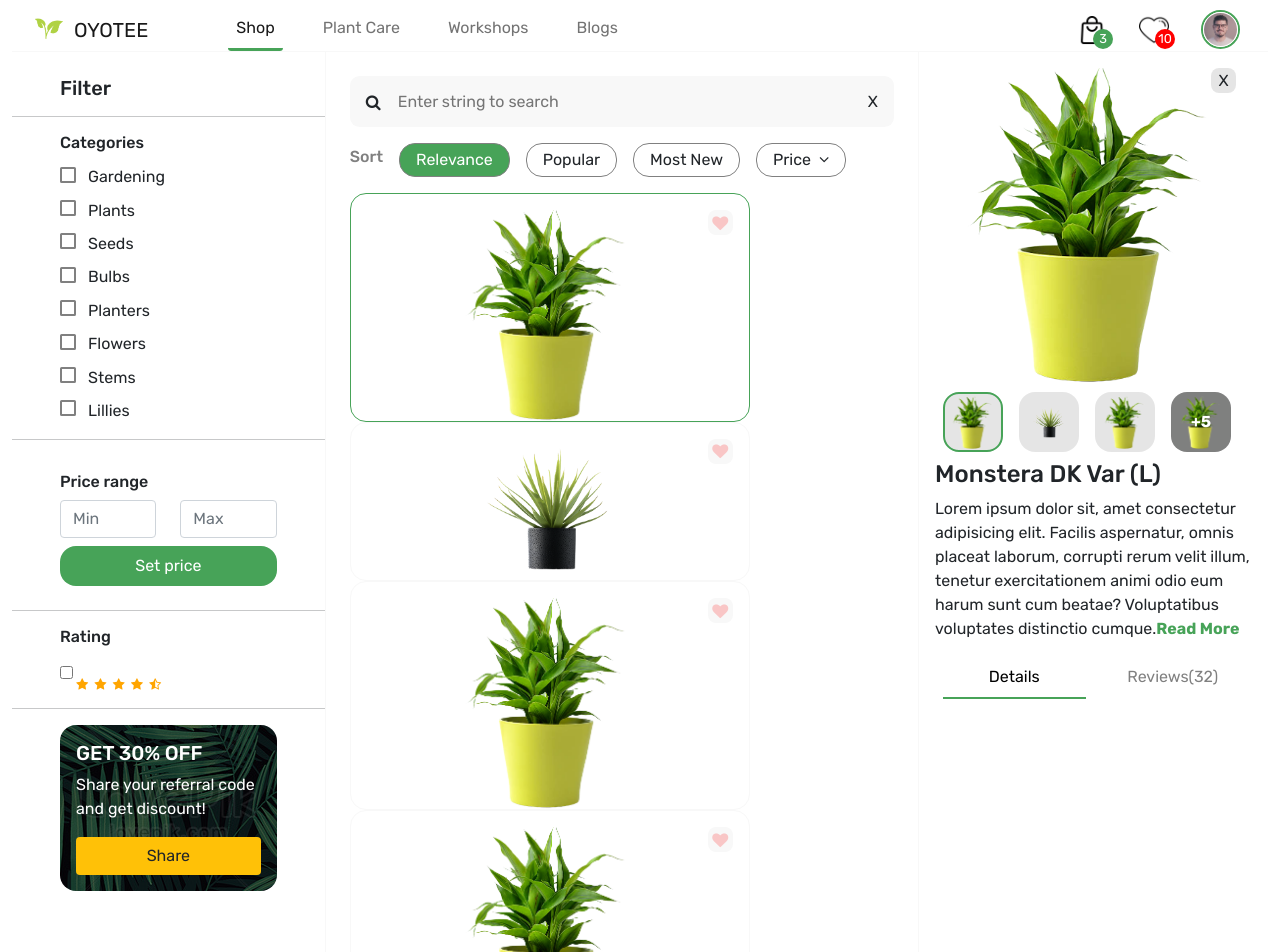
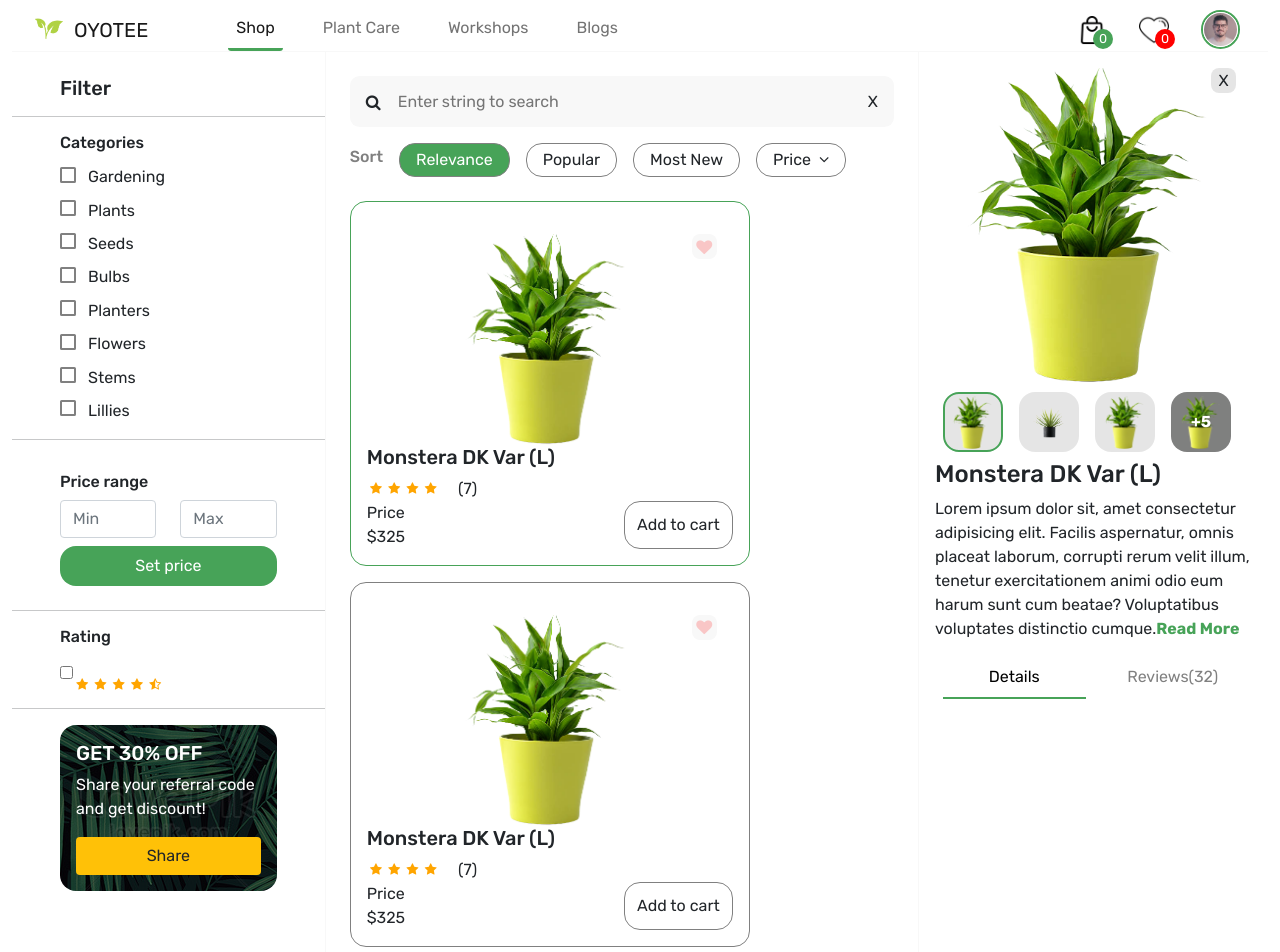
Before and after one commit to erickarugu/badili-oyotee, a React (Create React App) app: page /shop in a window 1280 px wide. Shown: the top 952 px of the page. Built offline with nearby package versions, Linux system fonts and the light colour scheme.

Commit message:
feat(cards): cards implementation

```diff
--- a/src/api/data.ts
+++ b/src/api/data.ts
@@ -130,7 +130,7 @@ export const products: IProduct[] = [
     likes: 0,
     createdAt: new Date(),
     images: [
-      { id: 1, url: "./images/plant_2.png" },
+      { id: 1, url: "./images/plant_1.png" },
       { id: 2, url: "./images/plant_1.png" },
       { id: 3, url: "./images/plant_1.png" },
     ],
@@ -234,7 +234,7 @@ export const products: IProduct[] = [
     likes: 0,
     createdAt: new Date(),
     images: [
-      { id: 1, url: "./images/plant_1.png" },
+      { id: 1, url: "./images/plant_2.png" },
       { id: 2, url: "./images/plant_2.png" },
       { id: 3, url: "./images/plant_1.png" },
     ],
--- a/src/api/index.ts
+++ b/src/api/index.ts
@@ -8,7 +8,7 @@ export interface IFilterProducts {
   rating?: number;
   minPrice?: number;
   maxPrice?: number;
-  categoryId?: number;
+  categoryIds?: number[];
 }
 
 // interface ISortProducts {
@@ -24,7 +24,6 @@ export const fetchProducts = () => {
 };
 
 export const filterProducts = (input: IFilterProducts) => {
-  setTimeout(() => {
   const arr: IProduct[] = products;
   return arr.filter((product: IProduct) => {
     let status = false;
@@ -34,14 +33,13 @@ export const filterProducts = (input: IFilterProducts) => {
       product.price > input?.minPrice ? (status = true) : (status = false);
     } else if (input.maxPrice) {
       product.price < input?.maxPrice ? (status = true) : (status = false);
-      } else if (input.categoryId) {
-        product.categoryId === input?.categoryId
+    } else if (input.categoryIds) {
+      input.categoryIds.includes(product.categoryId)
         ? (status = true)
         : (status = false);
     }
     return status;
   });
-  }, 3000);
 };
 
 export {};
--- a/src/components/navbar/index.tsx
+++ b/src/components/navbar/index.tsx
@@ -2,7 +2,11 @@ import React from "react";
 import { Container, Nav } from "react-bootstrap";
 import { BootstrapNavbar, ProfileWrapper } from "./__styled__";
 
-const Navbar = () => {
+interface INavbarProps {
+  cart: number[];
+  favs: number[];
+}
+const Navbar: React.FC<INavbarProps> = ({ favs, cart }) => {
   return (
     <BootstrapNavbar className="mb-0 pb-0" bg="white" expand="lg">
       <Container fluid style={{ borderBottom: "1px solid var(--gray)" }}>
@@ -45,7 +49,9 @@ const Navbar = () => {
                 className="d-inline-block"
                 alt="Bag"
               />
-              <span className="counter text-white font-weight-bold">3</span>
+              <span className="counter text-white font-weight-bold">
+                {cart.length}
+              </span>
             </span>
             <span className="profile__heart cursor-pointer mx-3">
               <img
@@ -54,7 +60,9 @@ const Navbar = () => {
                 className="d-inline-block"
                 alt="Heart"
               />
-              <span className="counter text-white font-weight-bold">10</span>
+              <span className="counter text-white font-weight-bold">
+                {favs.length}
+              </span>
             </span>
             <span className="profile__avatar mx-3">
               <img
--- a/src/components/shop/cards/__styled__.ts
+++ b/src/components/shop/cards/__styled__.ts
@@ -1,12 +1,22 @@
 import styled from "styled-components";
 
-export const CardsWrapper = styled.div``;
+export const CardsWrapper = styled.div`
+  .skel {
+    flex-grow: 1;
+    min-width: 280px;
+    max-width: 350px;
+    height: 300px;
+    border: 1px solid var(--gray);
+    border-radius: 1rem;
+  }
+`;
 export const CardWrapper = styled.div`
   flex-grow: 1;
   min-width: 280px;
   max-width: 400px;
-  border: 1px solid var(--gray);
+  border: 1px solid var(--dark-gray);
   border-radius: 1rem;
+
   &.active {
     border: 1px solid var(--primary-green);
   }
@@ -35,4 +45,14 @@ export const CardWrapper = styled.div`
       max-width: 200px;
     }
   }
+  .cart {
+    .btn.custom {
+      border: 1px solid var(--dark-gray);
+      border-radius: 1rem;
+      &.added {
+        color: var(--white);
+        background: var(--primary-green);
+      }
+    }
+  }
 `;
--- a/src/components/shop/cards/card.tsx
+++ b/src/components/shop/cards/card.tsx
@@ -1,23 +1,49 @@
-import React, { useState } from "react";
+import React from "react";
 import { IProduct } from "../../../api/data";
+import { StarRating } from "../../common";
 import { CardWrapper } from "./__styled__";
 
 interface ICardProps {
   product: IProduct;
   activeProduct: IProduct | null;
   setActiveProduct: (input: any) => void;
+  setFavs: (input: any) => void;
+  setCart: (input: any) => void;
+  cart: number[];
+  favs: number[];
 }
 const Card: React.FC<ICardProps> = ({
   activeProduct,
   product,
   setActiveProduct,
+  cart,
+  favs,
+  setCart,
+  setFavs,
 }) => {
-  const [clicked, setClicked] = useState(false);
-
-  const handleHeartClick = () => setClicked(!clicked);
+  const handleHeartClick = (e: React.SyntheticEvent, id: number) => {
+    e.stopPropagation();
+    if (favs.includes(id)) {
+      const temp: number[] = favs.filter((fav: number) => id !== fav);
+      setFavs(temp);
+    } else {
+      setFavs((prevState: number[]) => [...prevState, id]);
+    }
+  };
+  const handleCartClick = (e: React.SyntheticEvent, id: number) => {
+    e.stopPropagation();
+    if (cart.includes(id)) {
+      const temp: number[] = cart.filter((fav: number) => id !== fav);
+      setCart(temp);
+    } else {
+      setCart((prevState: number[]) => [...prevState, id]);
+    }
+  };
   return (
     <CardWrapper
-      className={`me-2 ${product.id === activeProduct?.id ? "active" : ""}`}
+      className={`me-2 p-3 my-2 ${
+        product.id === activeProduct?.id ? "active" : ""
+      }`}
       onClick={() => setActiveProduct(product)}
     >
       <div className="image text-center">
@@ -28,13 +54,32 @@ const Card: React.FC<ICardProps> = ({
         />
         <span
           className={`close-icon d-flex justify-content-center align-items-center ${
-            clicked ? "clicked" : ""
+            favs.includes(product.id) ? "clicked" : ""
           }`}
-          onClick={handleHeartClick}
+          onClick={(e) => handleHeartClick(e, product.id)}
           style={{ cursor: "pointer" }}
         >
           <i className="fa fa-heart outline-danger"></i>
         </span>
+      </div>
+      <h5 className="my-2 mt-auto">{product.name}</h5>
+
+      <div className="d-flex">
+        <StarRating rating={product.rating} />
+        <span className="">({product.reviews.length})</span>
+      </div>
+
+      <div className="cart d-flex justify-content-between">
+        <div>
+          <p className="my-0">Price</p>
+          <p className="my-0">${product.price}</p>
+        </div>
+        <button
+          className={`btn custom ${cart.includes(product.id) ? "added" : ""}`}
+          onClick={(e) => handleCartClick(e, product.id)}
+        >
+          {cart.includes(product.id) ? "Remove" : "Add to cart"}
+        </button>
       </div>
     </CardWrapper>
   );
--- a/src/components/shop/cards/index.tsx
+++ b/src/components/shop/cards/index.tsx
@@ -1,4 +1,5 @@
 import React from "react";
+import Skeleton from "react-loading-skeleton";
 import { IProduct } from "../../../api/data";
 import Card from "./card";
 import { CardsWrapper } from "./__styled__";
@@ -7,19 +8,39 @@ interface ICardsProps {
   products: IProduct[];
   activeProduct: IProduct | null;
   setActiveProduct: (input: any) => void;
+  loading: boolean;
+  setFavs: (input: any) => void;
+  setCart: (input: any) => void;
+  cart: number[];
+  favs: number[];
 }
 const Cards: React.FC<ICardsProps> = ({
   products,
   activeProduct,
   setActiveProduct,
+  loading,
+  cart,
+  favs,
+  setCart,
+  setFavs,
 }) => {
   return (
     <CardsWrapper className="d-flex justify-content-between flex-wrap">
-      {products.map((product: IProduct) => (
+      {loading
+        ? [1, 2, 3, 4, 5].map((el: number) => (
+            <div className="skel px-2 py-2 border col-md-4 col-12 me-3 my-2">
+              <Skeleton count={7.5} className="my-2" />
+            </div>
+          ))
+        : products.map((product: IProduct) => (
             <Card
               setActiveProduct={setActiveProduct}
               activeProduct={activeProduct}
               product={product}
+              setCart={setCart}
+              setFavs={setFavs}
+              cart={cart}
+              favs={favs}
             />
           ))}
     </CardsWrapper>
--- a/src/components/shop/image-list.tsx
+++ b/src/components/shop/image-list.tsx
@@ -10,6 +10,10 @@ interface IImageListProps {
   products: IProduct[];
   activeProduct: IProduct | null;
   setActiveProduct: (input: any) => void;
+  setFavs: (input: any) => void;
+  setCart: (input: any) => void;
+  cart: number[];
+  favs: number[];
 }
 
 const ImageList: React.FC<IImageListProps> = ({
@@ -17,6 +21,10 @@ const ImageList: React.FC<IImageListProps> = ({
   products,
   activeProduct,
   setActiveProduct,
+  cart,
+  favs,
+  setCart,
+  setFavs,
 }) => {
   const [searchStr, setSearchStr] = useState<string>("");
 
@@ -34,6 +42,11 @@ const ImageList: React.FC<IImageListProps> = ({
         setActiveProduct={setActiveProduct}
         activeProduct={activeProduct}
         products={products}
+        loading={loading}
+        setCart={setCart}
+        setFavs={setFavs}
+        cart={cart}
+        favs={favs}
       />
     </ImageListWrapper>
   );
--- a/src/pages/shop/index.tsx
+++ b/src/pages/shop/index.tsx
@@ -1,5 +1,5 @@
 import React, { useEffect, useState } from "react";
-import { fetchProducts, IFilterProducts } from "../../api";
+import { fetchProducts, filterProducts, IFilterProducts } from "../../api";
 import { IProduct } from "../../api/data";
 import Navbar from "../../components/navbar";
 import { ImageCarousel, ImageList } from "../../components/shop";
@@ -10,7 +10,9 @@ const Shop = () => {
   const [filters, setFilters] = useState<IFilterProducts>({});
   const [activeProduct, setActiveProduct] = useState<IProduct | null>(null);
   const [products, setProducts] = useState<IProduct[]>([]);
-  const [loading, setLoading] = useState<boolean>(false);
+  const [loading, setLoading] = useState<boolean>(true);
+  const [cart, setCart] = useState<number[]>([]);
+  const [favs, setFavs] = useState<number[]>([]);
 
   useEffect(() => {
     setLoading(true);
@@ -26,7 +28,23 @@ const Shop = () => {
 
   useEffect(() => {
     !activeProduct && setActiveProduct(products[0]);
+    // eslint-disable-next-line react-hooks/exhaustive-deps
   }, [products]);
+
+  useEffect(() => {
+    setLoading(true);
+    const fetchData = () => {
+      setTimeout(() => {
+        let prods: IProduct[];
+        Object.values(filters).length
+          ? (prods = filterProducts(filters))
+          : (prods = fetchProducts());
+        setProducts(prods);
+        setLoading(false);
+      }, 3000);
+    };
+    fetchData();
+  }, [filters]);
 
   const updateValues = (input: any) => {
     setFilters((prevState) => ({ ...prevState, ...input }));
@@ -34,7 +52,7 @@ const Shop = () => {
 
   return (
     <ShopWrapper>
-      <Navbar />
+      <Navbar cart={cart} favs={favs} />
       <MainWrapper className="d-flex">
         <SideBar filters={filters} updateValues={updateValues} />
         <ContentWrapper className="d-flex">
@@ -43,6 +61,10 @@ const Shop = () => {
             products={products}
             setActiveProduct={setActiveProduct}
             activeProduct={activeProduct}
+            setCart={setCart}
+            setFavs={setFavs}
+            cart={cart}
+            favs={favs}
           />
           <ImageCarousel
             activeProduct={activeProduct}
```
Also changed, not shown: src/components/sidebar/index.tsx (+18 -2 lines). Lines whose indentation alone changed are shown as unchanged.
